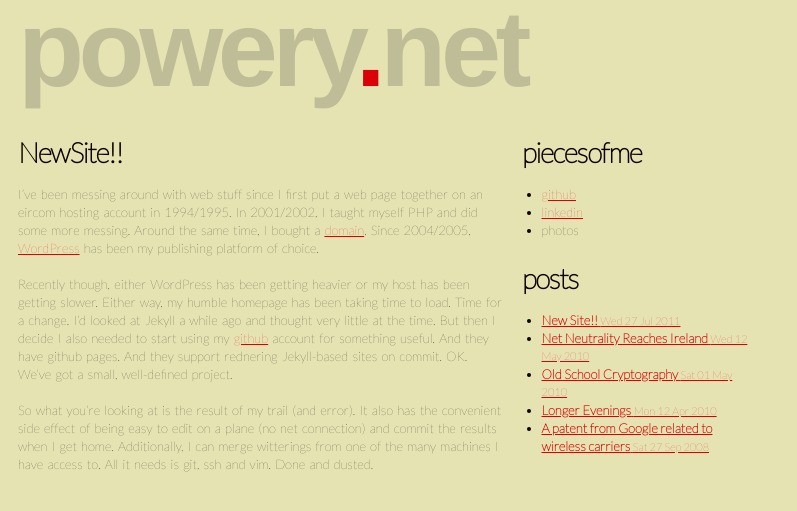
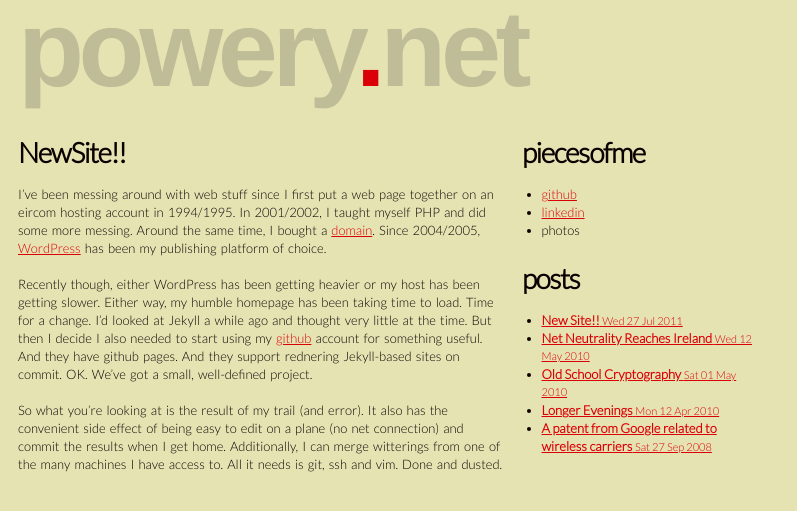
Before and after one commit to epower/epower.github.com, a Jekyll site: the page built from index.html, in a window 1280 px wide. Shown: the top 511 px of the page, without its empty margins (0-797 px from the left). Built offline with Jekyll 4.4.1, drawn with Linux system fonts in a browser that asks for light colours; Markdown is read by kramdown in place of the engine named in the settings.

Commit message:
more weight

```diff
--- a/_layouts/base.html
+++ b/_layouts/base.html
@@ -4,7 +4,7 @@
 	<title>{{ page.title }}</title>
     <link type="text/css" rel="stylesheet" media="screen" href="/css/compressed/baseline.compress.css">
     <link type="text/css" rel="stylesheet" media="screen" href="/css/site.css">
-	<link href='http://fonts.googleapis.com/css?family=Lato:100' rel='stylesheet' type='text/css'>
+	<link href='http://fonts.googleapis.com/css?family=Lato:300' rel='stylesheet' type='text/css'>
     </head>
     <body class="page-grid">
         <div id="page" class="layout-grid">
```
